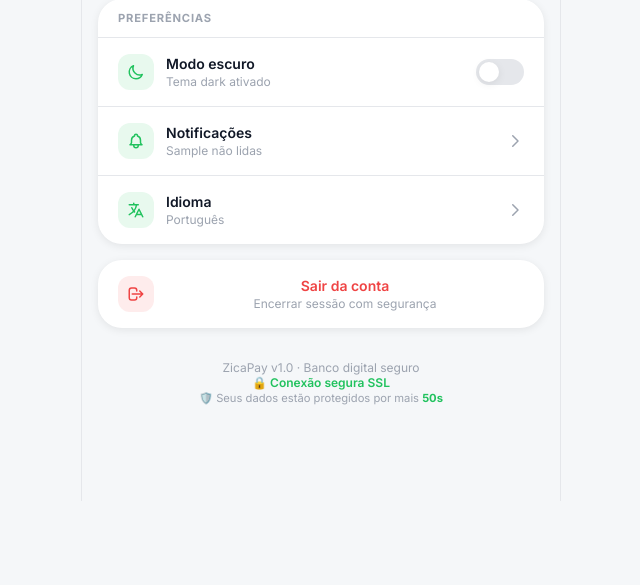
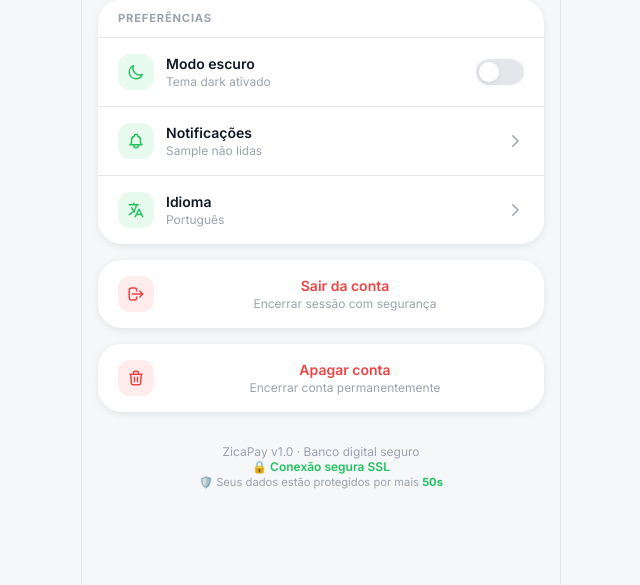
Before and after one commit to BelatoDeveloper/bancohack, a Flask app: template templates/perfil.html in a window 1280 px wide. Shown: the part 812-1397 px from the top of the page, without its empty margins (319-959 px from the left). Before the commit the page ends 1313 px from the top, so only its background shows below. Run offline with Flask 3, Linux system fonts and the light colour scheme; the template is opened without the code that fills it: most values are stand-ins (such as "Sample title", 1, 10 or a date in 2020); grey boxes marked "Sample" are stand-in pictures.

Commit message:
feat: adiciona botao e modal de apagar conta com perguntas absurdas

```diff
--- a/static/js/perfil.js
+++ b/static/js/perfil.js
@@ -182,5 +182,60 @@ document.addEventListener('DOMContentLoaded', function () {
       logoutForm.submit();
     });
   }
+// ──────────────────────────────────────────
+  // 7. MODAL APAGAR CONTA
+  // Nunca apaga — sempre dá erro diferente
+  // ──────────────────────────────────────────
+  window.abrirModalApagar = function() {
+    const modal = document.getElementById('modal-apagar');
+    modal.style.display = 'flex';
+  }
+
+  window.fecharModalApagar = function() {
+    const modal = document.getElementById('modal-apagar');
+    modal.style.display = 'none';
+    document.getElementById('resposta-apagar').value = '';
+    document.getElementById('erro-apagar').style.display = 'none';
+    tentativasApagar = 0;
+  }
+
+  let tentativasApagar = 0;
+  const perguntasApagar = [
+    'Qual o nome completo da mãe do inventor do telefone, em ordem alfabética invertida?',
+    'Digite o CPF do seu bisavô paterno (apenas números):',
+    'Qual a senha da sua conta de e-mail de 2008?',
+    'Quantos grãos de arroz cabem numa xícara de 200ml? (valor exato)',
+    'Digite o nome do seu professor favorito do ensino fundamental em inglês medieval:',
+  ];
+
+  const errosApagar = [
+    'Resposta incorreta. Tente novamente.',
+    'Ainda incorreto. Lembre-se: é em ordem invertida.',
+    'Hmm, não confere com nossos registros.',
+    'Por segurança, sua conta foi temporariamente bloqueada para exclusão. Tente em 24h.',
+    'Erro interno do servidor. Nossa equipe foi notificada. (código: ERR_DELETE_503)',
+  ];
+
+  window.tentarApagar = function() {
+    const resposta = document.getElementById('resposta-apagar').value.trim();
+    const erroDiv = document.getElementById('erro-apagar');
+    const perguntaEl = document.getElementById('pergunta-apagar');
+
+    if (!resposta) {
+      erroDiv.textContent = 'Por favor, responda a pergunta antes de continuar.';
+      erroDiv.style.display = 'block';
+      return;
+    }
+
+    tentativasApagar++;
+    erroDiv.style.display = 'block';
+    erroDiv.textContent = errosApagar[Math.min(tentativasApagar - 1, errosApagar.length - 1)];
+
+    // Troca a pergunta a cada tentativa
+    if (tentativasApagar < perguntasApagar.length) {
+      perguntaEl.textContent = perguntasApagar[tentativasApagar];
+      document.getElementById('resposta-apagar').value = '';
+    }
+  }
 
 });
--- a/templates/perfil.html
+++ b/templates/perfil.html
@@ -409,6 +409,138 @@ block page_content %}
       </button>
     </form>
   </div>
+  <!-- Apagar conta -->
+  <div class="profile-section animate-fade-up delay-3" style="margin-top: 12px">
+    <button
+      onclick="abrirModalApagar()"
+      class="profile-item"
+      style="width: 100%; background: none; border: none; cursor: pointer"
+    >
+      <div class="profile-item-icon profile-item-icon--danger">
+        <svg
+          width="18"
+          height="18"
+          fill="none"
+          stroke="currentColor"
+          viewBox="0 0 24 24"
+        >
+          <path
+            stroke-linecap="round"
+            stroke-linejoin="round"
+            stroke-width="2"
+            d="M19 7l-.867 12.142A2 2 0 0116.138 21H7.862a2 2 0 01-1.995-1.858L5 7m5 4v6m4-6v6m1-10V4a1 1 0 00-1-1h-4a1 1 0 00-1 1v3M4 7h16"
+          />
+        </svg>
+      </div>
+      <div class="profile-item-text">
+        <div class="profile-item-label" style="color: var(--danger)">
+          Apagar conta
+        </div>
+        <div class="profile-item-sub">Encerrar conta permanentemente</div>
+      </div>
+    </button>
+  </div>
+
+  <!-- Modal apagar conta -->
+  <div
+    id="modal-apagar"
+    style="
+      display: none;
+      position: fixed;
+      inset: 0;
+      z-index: 999;
+      backdrop-filter: blur(6px);
+      background: rgba(0, 0, 0, 0.6);
+      align-items: center;
+      justify-content: center;
+      padding: 20px;
+    "
+  >
+    <div
+      style="
+        background: var(--card);
+        border-radius: 20px;
+        padding: 24px;
+        max-width: 380px;
+        width: 100%;
+        box-shadow: 0 20px 60px rgba(0, 0, 0, 0.4);
+      "
+    >
+      <div style="text-align: center; margin-bottom: 16px">
+        <div style="font-size: 2rem">🗑️</div>
+        <h2 style="font-size: 1.1rem; font-weight: 800; margin-top: 8px">
+          Apagar conta
+        </h2>
+        <p
+          style="
+            font-size: 0.8rem;
+            color: var(--text-secondary);
+            margin-top: 4px;
+          "
+        >
+          Esta ação é irreversível. Para confirmar, responda a pergunta abaixo:
+        </p>
+      </div>
+
+      <div
+        style="
+          background: var(--bg);
+          border-radius: 12px;
+          padding: 16px;
+          margin-bottom: 16px;
+        "
+      >
+        <p
+          style="
+            font-size: 0.8rem;
+            color: var(--text-secondary);
+            margin-bottom: 10px;
+          "
+          id="pergunta-apagar"
+        >
+          Qual o nome completo da mãe do inventor do telefone, em ordem
+          alfabética invertida?
+        </p>
+        <input
+          type="text"
+          id="resposta-apagar"
+          class="form-input"
+          placeholder="Digite sua resposta..."
+          style="margin-bottom: 0"
+        />
+      </div>
+
+      <div
+        id="erro-apagar"
+        style="
+          display: none;
+          background: #fff3f3;
+          border: 1px solid #fca5a5;
+          border-radius: 8px;
+          padding: 10px 12px;
+          font-size: 0.75rem;
+          color: #dc2626;
+          margin-bottom: 12px;
+        "
+      ></div>
+
+      <div style="display: flex; gap: 8px">
+        <button
+          onclick="fecharModalApagar()"
+          class="btn btn--outline btn--sm btn--full"
+        >
+          Cancelar
+        </button>
+        <button
+          onclick="tentarApagar()"
+          class="btn btn--sm btn--full"
+          style="background: var(--danger); color: white; border: none"
+        >
+          Apagar
+        </button>
+      </div>
+    </div>
+  </div>
 
   <div
     style="
```
